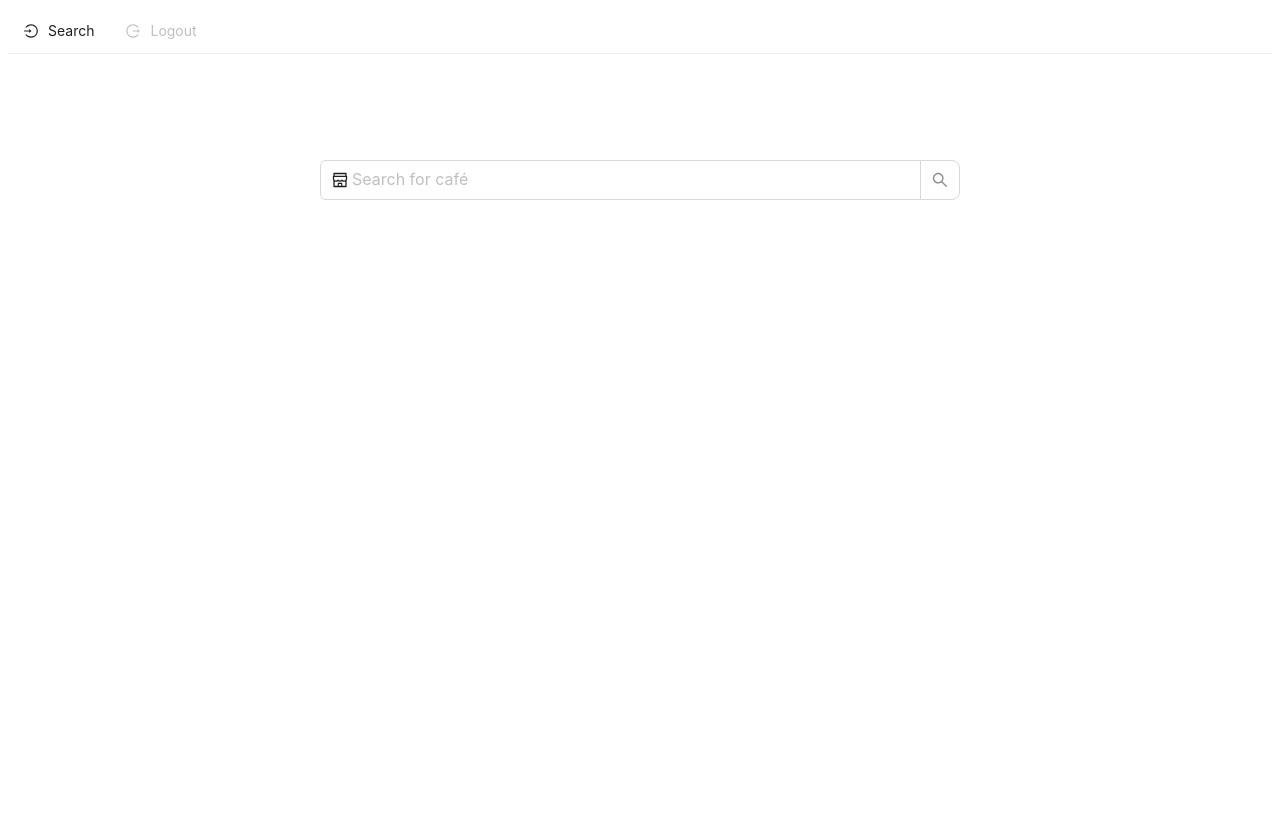
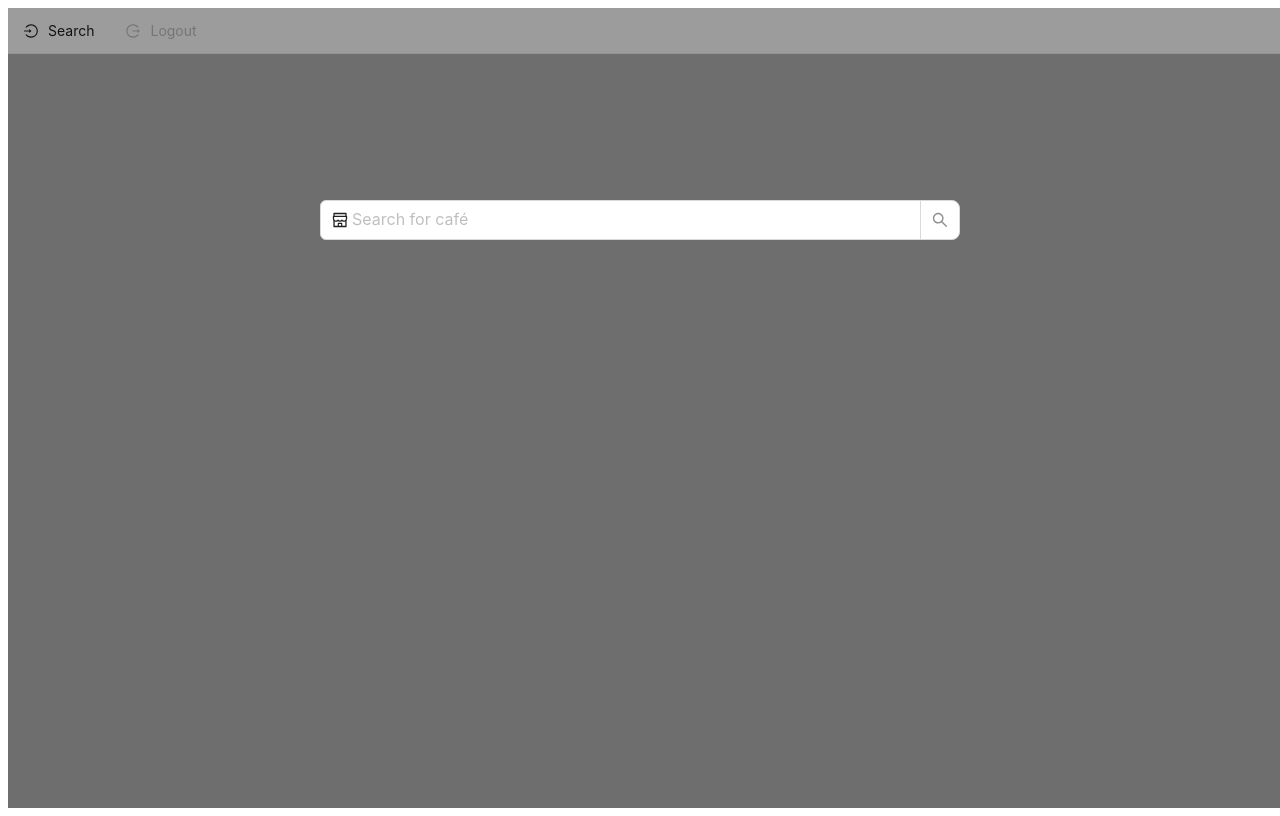
Before and after one commit to kuo220/wp_final_project, a React (Create React App) app in the folder frontend/: page /search in a window 1280 px wide. Built offline with nearby package versions, Linux system fonts and the light colour scheme.

Commit message:
update Search.js

```diff
--- a/frontend/src/container/Search.js
+++ b/frontend/src/container/Search.js
@@ -6,35 +6,32 @@ import {useHooks} from './hooks/Hooks'
 import TitlebarSearch from './TitlebarSearch'
 
 const SearchBackground = styled.div`
-	display : flex;
-	justify-content : center;
+	width : 100vw;
+	height : 100vh;
+	background-color : #6E6E6E;
 `
 
 const StyledSearch = styled(Input.Search)`
 	position : absolute;
 	display : flex;
 	width : 50%;
-	top : 20%;
-	justify-content : center;
+	top : 25%;
+	left : 25%;
+	right : 25%;
 `
 
-const Background = {
-	background : 'gray',
-
-}
 
 function Search() {
 	return(
-    <div>
+	<SearchBackground>
 		<TitlebarSearch/>
-		<SearchBackground>
 		<StyledSearch
 			size="large"
 			placeholder="Search for café"
 			prefix={<ShopOutlined />}
 		/>
+
 	</SearchBackground>
-	</div>
 
   )
 }
--- a/frontend/src/container/TitlebarSearch.js
+++ b/frontend/src/container/TitlebarSearch.js
@@ -33,7 +33,7 @@ function TitlebarSearch() {
 
   return(
     <>
-      <Menu onClick={ handleClick } selectedKeys={[currentpage]} mode="horizontal" items={items} />
+      <Menu onClick={ handleClick } selectedKeys={[currentpage]} mode="horizontal" items={items} style={{backgroundColor : '#9C9C9C'}}/>
     </>
   )
 }
```
Lines whose indentation alone changed are shown as unchanged.
